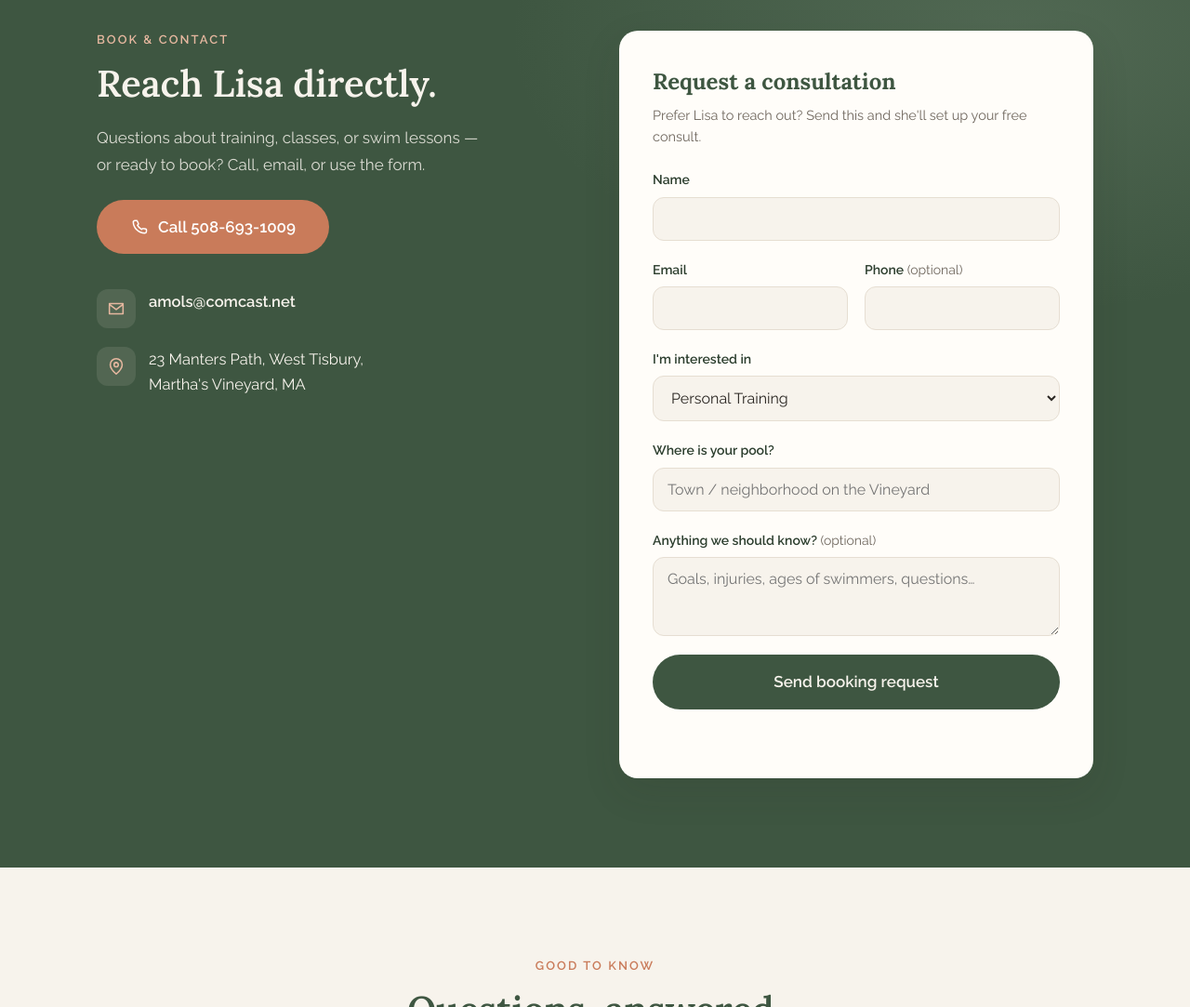
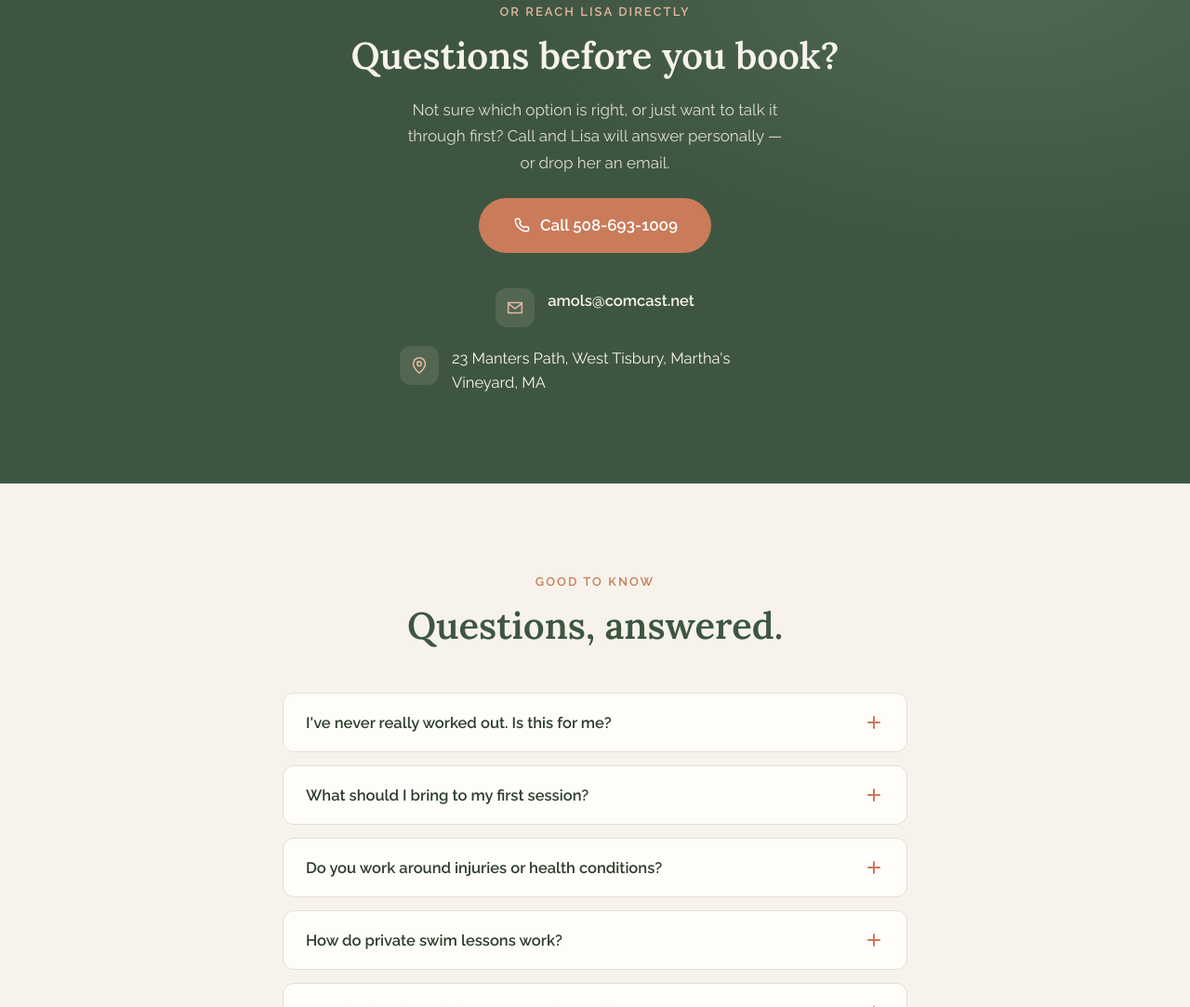
Before and after one commit to drewcgolden3/lisas-studio-website, a plain HTML site: page website/contact.html in a window 1280 px wide. Shown: the part 1629-2712 px from the top of the page at 93% size. Drawn offline with Linux system fonts and the light colour scheme.

Commit message:
Remove booking form from contact page; keep Calendly preview
Replace the request-a-consultation form with a centered 'reach Lisa
directly' block (call, email, address) below the scheduler preview,
and update surrounding copy that referenced the form.

Co-Authored-By: Claude Opus 4.8 <noreply@anthropic.com>

```diff
--- a/website/contact.html
+++ b/website/contact.html
@@ -64,7 +64,7 @@
       <div class="container">
         <p class="eyebrow">Get started</p>
         <h1 class="page-hero__title">Book your free consultation.</h1>
-        <p class="lead-muted">Every new client starts with a free consult — a relaxed call to hear your goals and find the right path. Pick a time below, call Lisa directly, or send a request and she'll reach out.</p>
+        <p class="lead-muted">Every new client starts with a free consult — a relaxed call to hear your goals and find the right path. Pick a time below, or call Lisa directly.</p>
       </div>
     </header>
 
@@ -143,17 +143,17 @@
 
         <p class="book__note" id="bookNote">
           Online scheduling is coming soon. For now, <a href="tel:+15086931009">call 508-693-1009</a>
-          or send the quick request below and Lisa will set up your free consult.
+          and Lisa will set up your free consult.
         </p>
       </div>
     </section>
 
-    <section class="section contact" id="contact">
-      <div class="container grid-2">
+    <section class="section contact contact--center" id="contact">
+      <div class="container narrow center">
         <div class="contact__info">
-          <p class="eyebrow eyebrow--light">Book &amp; contact</p>
-          <h2 class="h2 h2--light">Reach Lisa directly.</h2>
-          <p class="contact__lead">Questions about training, classes, or swim lessons — or ready to book? Call, email, or use the form.</p>
+          <p class="eyebrow eyebrow--light">Or reach Lisa directly</p>
+          <h2 class="h2 h2--light">Questions before you book?</h2>
+          <p class="contact__lead">Not sure which option is right, or just want to talk it through first? Call and Lisa will answer personally — or drop her an email.</p>
           <a href="tel:+15086931009" class="btn btn--primary btn--lg contact__call">
             <svg class="icon" viewBox="0 0 24 24" aria-hidden="true"><path fill="none" stroke="currentColor" stroke-width="1.8" stroke-linecap="round" stroke-linejoin="round" d="M4 5c0 8.3 6.7 15 15 15a2 2 0 0 0 2-2v-2.3a1 1 0 0 0-.8-1l-3.3-.7a1 1 0 0 0-1 .3l-1 1a12 12 0 0 1-5.5-5.5l1-1a1 1 0 0 0 .3-1L9.3 4.8a1 1 0 0 0-1-.8H6a2 2 0 0 0-2 2Z"/></svg>
             Call 508-693-1009
@@ -165,50 +165,10 @@
             </li>
             <li>
               <span class="ci" aria-hidden="true"><svg viewBox="0 0 24 24"><path fill="none" stroke="currentColor" stroke-width="1.7" stroke-linecap="round" stroke-linejoin="round" d="M12 21s-7-6-7-11a7 7 0 0 1 14 0c0 5-7 11-7 11Zm0-8.5a2.5 2.5 0 1 0 0-5 2.5 2.5 0 0 0 0 5Z"/></svg></span>
-              <span>23 Manters Path, West Tisbury,<br/>Martha's Vineyard, MA</span>
+              <span>23 Manters Path, West Tisbury, Martha's Vineyard, MA</span>
             </li>
           </ul>
         </div>
-
-        <form class="booking" id="bookingForm" novalidate>
-          <h3 class="booking__title">Request a consultation</h3>
-          <p class="booking__sub">Prefer Lisa to reach out? Send this and she'll set up your free consult.</p>
-          <div class="field">
-            <label for="name">Name</label>
-            <input id="name" name="name" type="text" autocomplete="name" required />
-            <span class="err" data-for="name"></span>
-          </div>
-          <div class="field-row">
-            <div class="field">
-              <label for="email">Email</label>
-              <input id="email" name="email" type="email" autocomplete="email" required />
-              <span class="err" data-for="email"></span>
-            </div>
-            <div class="field">
-              <label for="phone">Phone <span class="opt">(optional)</span></label>
-              <input id="phone" name="phone" type="tel" autocomplete="tel" />
-            </div>
-          </div>
-          <div class="field">
-            <label for="interest">I'm interested in</label>
-            <select id="interest" name="interest">
-              <option value="Personal Training">Personal Training</option>
-              <option value="Group Classes">Group Classes</option>
-              <option value="Private Swim Lessons">Private Swim Lessons (at your pool)</option>
-              <option value="Not sure yet">Not sure yet — help me choose</option>
-            </select>
-          </div>
-          <div class="field field--pool" id="poolField" hidden>
-            <label for="pool">Where is your pool?</label>
-            <input id="pool" name="pool" type="text" placeholder="Town / neighborhood on the Vineyard" />
-          </div>
-          <div class="field">
-            <label for="message">Anything we should know? <span class="opt">(optional)</span></label>
-            <textarea id="message" name="message" rows="3" placeholder="Goals, injuries, ages of swimmers, questions…"></textarea>
-          </div>
-          <button type="submit" class="btn btn--secondary btn--lg btn--block">Send booking request</button>
-          <p class="form-note" id="formNote" role="status" aria-live="polite"></p>
-        </form>
       </div>
     </section>
 
--- a/website/styles.css
+++ b/website/styles.css
@@ -766,6 +766,16 @@ p { margin: 0 0 1em; }
   max-width: 420px;
 }
 
+/* Centered variant (contact page, when the form is not present) */
+.contact--center .contact__lead { margin-left: auto; margin-right: auto; }
+.contact--center .contact__list {
+  align-items: center;
+  max-width: 420px;
+  margin-left: auto;
+  margin-right: auto;
+}
+.contact--center .contact__list li { text-align: left; }
+
 .contact__call { margin: 6px 0 8px; }
 
 .contact__list {
```
